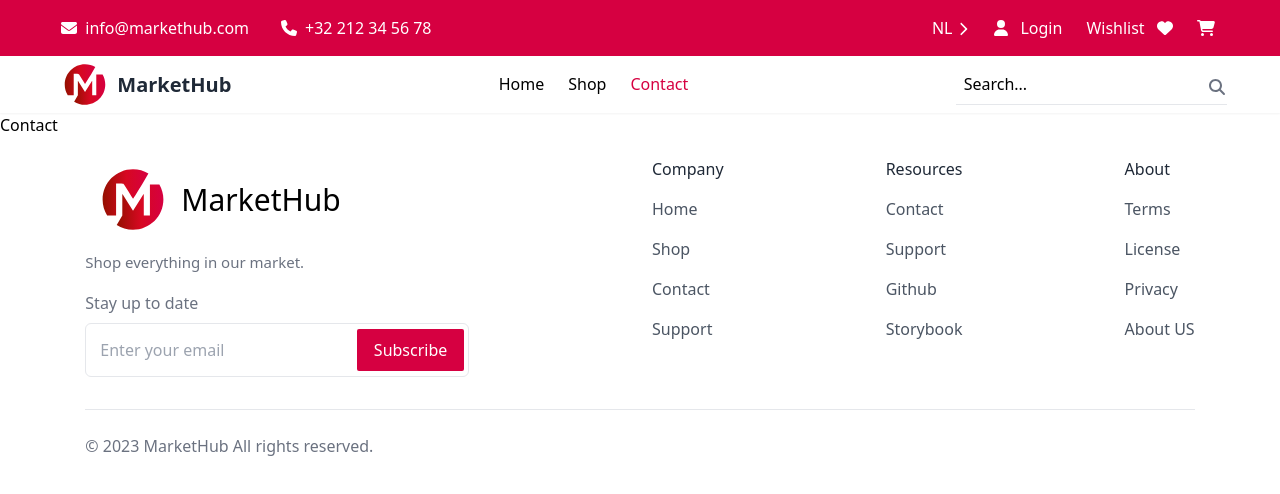
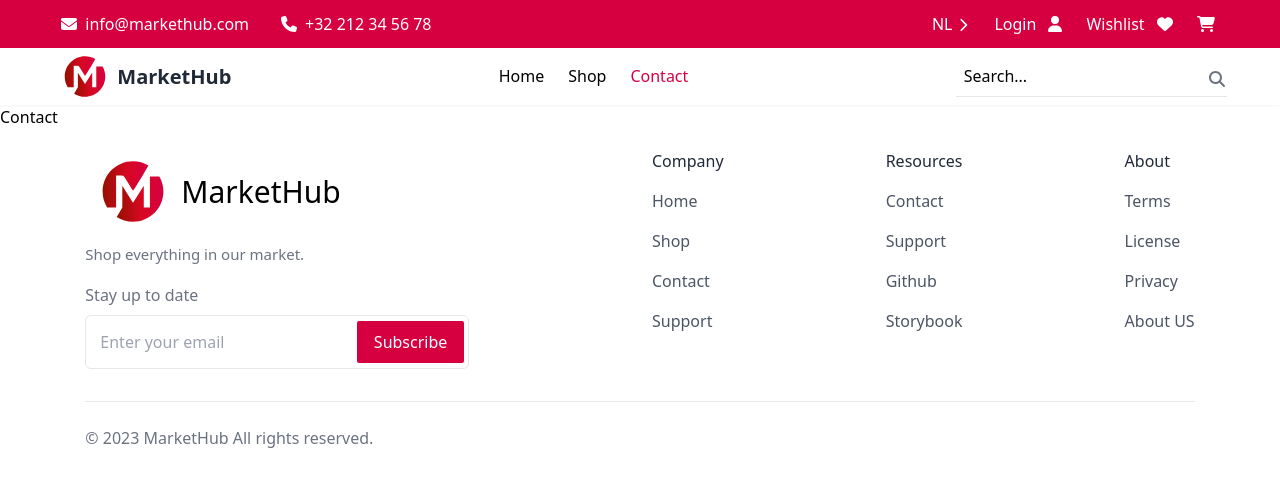
Before and after one commit to MikeZone121/MarketHub, a React (Vite) app: page /contact in a window 1280 px wide. Shown: the top 494 px of the page. Built offline with nearby package versions, Linux system fonts and the light colour scheme.

Commit message:
Feat: improved navigation styling

```diff
--- a/src/components/Molecules/Nav/TopNav.tsx
+++ b/src/components/Molecules/Nav/TopNav.tsx
@@ -19,7 +19,7 @@ function TopNav() {
 
   return (
     <div className="tw-bg-primary">
-      <div className="tw-m-auto tw-flex tw-w-11/12 tw-max-w-screen-2xl tw-items-center tw-justify-between tw-py-1 tw-text-white">
+      <div className="tw-m-auto tw-flex tw-w-11/12 tw-max-w-screen-2xl tw-items-center tw-justify-between tw-text-white">
         <div className="tw-flex tw-flex-row">
           <ContactInformation />
         </div>
@@ -57,7 +57,10 @@ function TopNav() {
               </div>
             </div>
             <li className="tw-ml-0 tw-flex tw-flex-grow md:tw-block">
-              <NavLink to="shop" className="tw-flex tw-flex-row-reverse tw-items-center tw-gap-3 tw-text-white">
+              <NavLink
+                to="shop"
+                className="tw-flex tw-flex-row-reverse tw-items-center tw-gap-3 tw-text-white md:tw-flex-row"
+              >
                 <span>Login</span>
                 <FontAwesomeIcon icon={faUser} />
               </NavLink>
```
